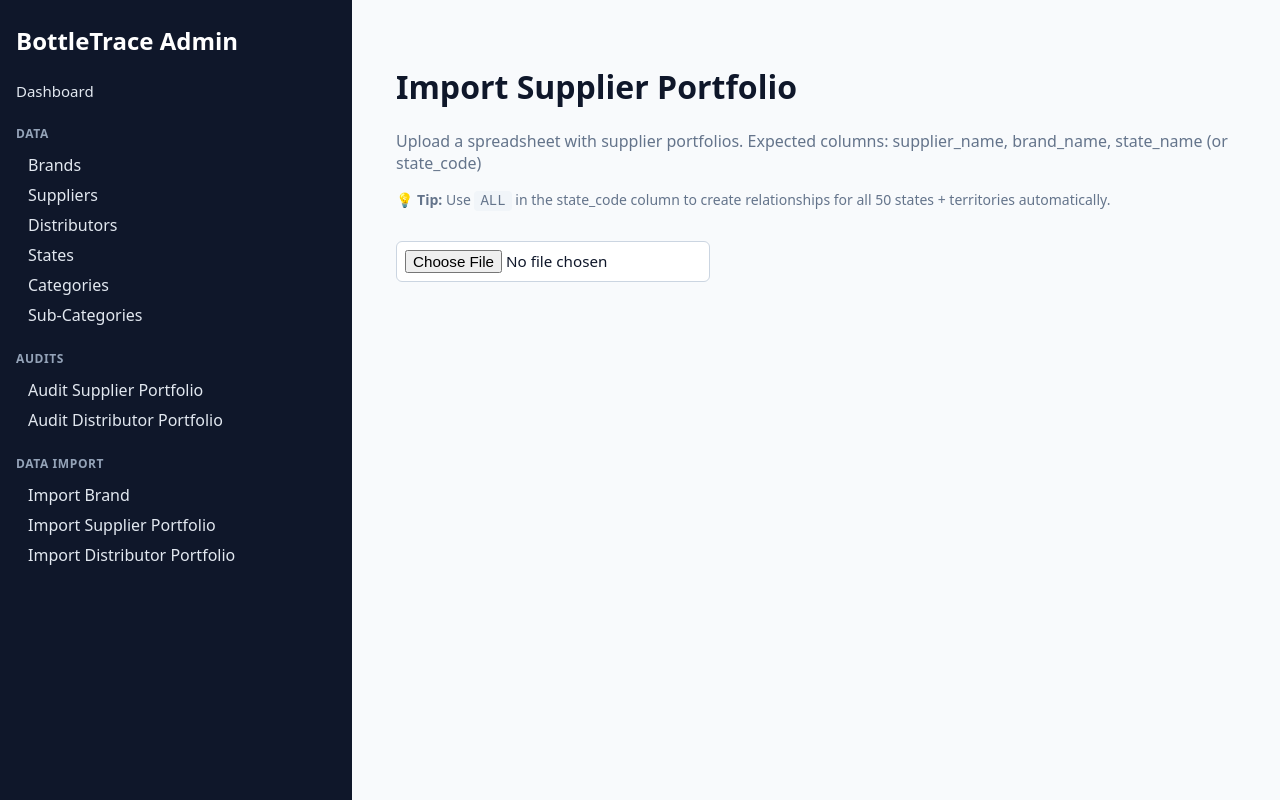
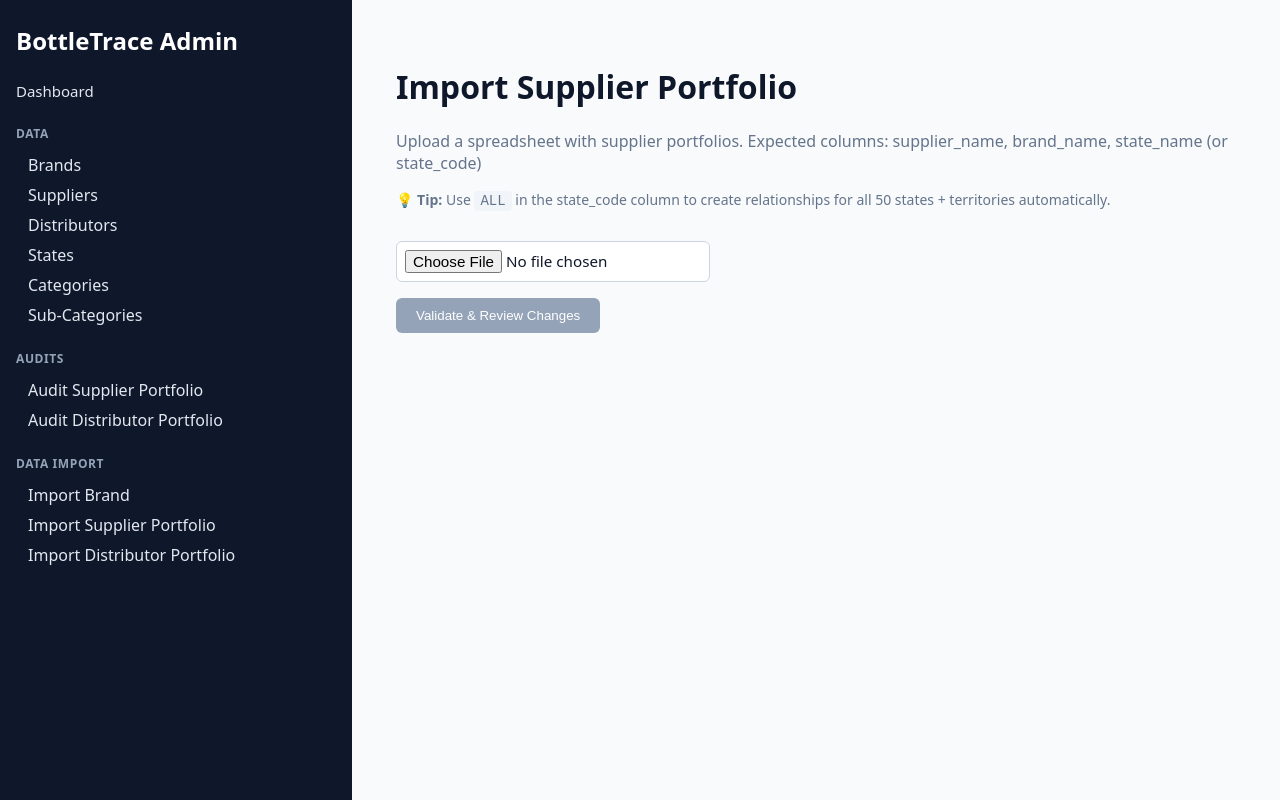
Before and after one commit to coa4550/bottletrace-admin, a Next.js app: page /import/supplier-portfolio in a window 1280 px wide. Built offline with nearby package versions, Linux system fonts and the light colour scheme.

Commit message:
Fix validation button always visible and add debug logging
- Button now always visible, greyed out until file uploaded
- Turns blue when file is ready
- Added console logging to debug validation issues
- Better error handling with alerts

```diff
--- a/app/import/supplier-portfolio/page.js
+++ b/app/import/supplier-portfolio/page.js
@@ -35,6 +35,7 @@
   const handleValidate = async () => {
     setLoading(true);
     try {
+      console.log('Validating with rows:', parsed);
       const response = await fetch('/api/import/supplier-portfolio/validate', {
         method: 'POST',
         headers: { 'Content-Type': 'application/json' },
@@ -42,6 +43,14 @@
       });
 
       const result = await response.json();
+      console.log('Validation result:', result);
+
+      if (result.error) {
+        alert('Validation error: ' + result.error);
+        setLoading(false);
+        return;
+      }
+
       setValidation(result);
 
       // Initialize brand matches with defaults
@@ -55,6 +64,7 @@
           };
         });
       });
+      console.log('Brand matches initialized:', matches);
       setBrandMatches(matches);
     } catch (error) {
       console.error('Validation error:', error);
@@ -132,27 +142,24 @@
         />
       </div>
 
-      {parsed.length > 0 && !validation && !results && (
-        <div style={{ marginTop: 24 }}>
-          <h3>Parsed Rows: {parsed.length}</h3>
+      {parsed.length > 0 && <p style={{ marginTop: 16, fontSize: 14, color: '#64748b' }}>Parsed {parsed.length} rows</p>}
+
       <button
         onClick={handleValidate}
-            disabled={loading}
+        disabled={loading || parsed.length === 0}
         style={{
           marginTop: 16,
           padding: '10px 20px',
-              background: loading ? '#94a3b8' : '#3b82f6',
+          background: (loading || parsed.length === 0) ? '#94a3b8' : '#3b82f6',
           color: 'white',
           border: 'none',
           borderRadius: 6,
-              cursor: loading ? 'not-allowed' : 'pointer',
+          cursor: (loading || parsed.length === 0) ? 'not-allowed' : 'pointer',
           fontWeight: 500
         }}
       >
         {loading ? 'Validating...' : 'Validate & Review Changes'}
       </button>
-        </div>
-      )}
 
       {validation && validation.supplierReviews && (
         <div style={{ marginTop: 32 }}>
```
Lines whose indentation alone changed are shown as unchanged.
